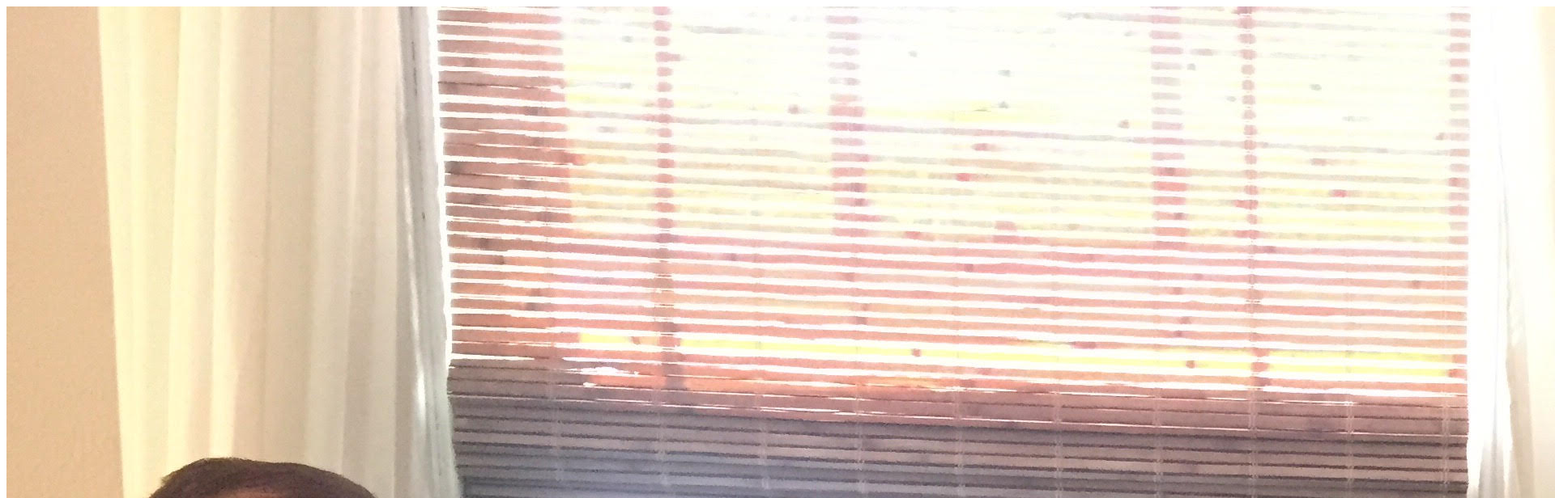
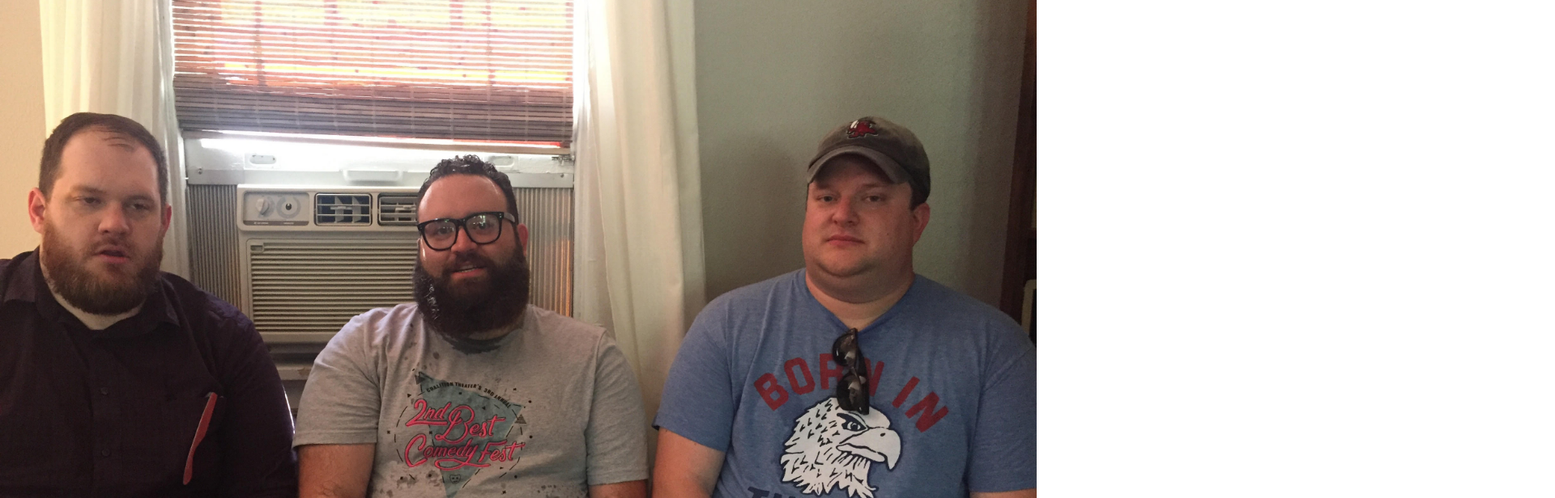
Before and after one commit to patrickgaskill/bigboy.club, a plain HTML site: page index.html in a window 1280 px wide. Shown: the top 616 px of the page at 81% size, 1920 px wide, since content can reach past the window. Drawn offline with Linux system fonts and the light colour scheme.

Commit message:
Create index.html

```diff
--- a/index.html
+++ b/index.html
@@ -1,5 +1,15 @@
 <html>
-<body>
-<img src="bigboys.jpg" />
-</body>
+  <head>
+    <style>
+      html {
+        background: url(bigboys.jpg) no-repeat center center fixed;
+        -webkit-background-size: cover;
+        -moz-background-size: cover;
+        -o-background-size: cover;
+        background-size: cover;
+      }
+    </style>
+  </head>
+  <body>
+  </body>
 </html>
```
